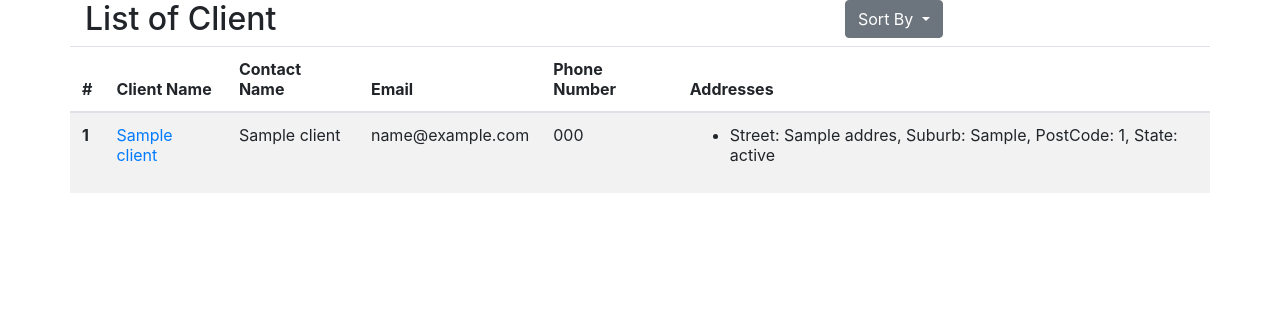
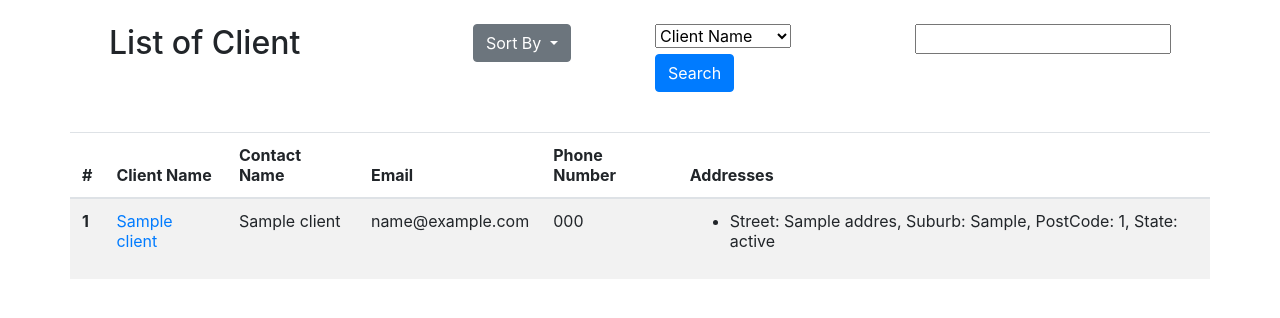
Before and after one commit to abybhamra/django_clients, a Django app: page /clients/ in a window 1280 px wide. Shown: the part 56-374 px from the top of the page. Run offline with Django 3.2, Linux system fonts and the light colour scheme; tables that the repository leaves empty hold one stand-in row (values such as "Sample post"); some libraries are stand-ins or nearby versions.

Commit message:
Adds search by client fields

```diff
--- a/python_test/forms.py
+++ b/python_test/forms.py
@@ -1,7 +1,18 @@
+from django import forms
 from django.forms.models import inlineformset_factory
 
 from python_test.models import Client, Address
 
 AddressFormset = inlineformset_factory(Client, Address,
                                        fields=('street_name', 'suburb', 'postcode', 'state',),
-                                       extra=1, can_delete=False,)
+                                       extra=1, can_delete=False, )
+
+SEARCH_KEY_CHOICES = STATUS_CHOICES = (
+    ("client_name", "Client Name"),
+    ("email", "Email"),
+    ("phone_number", "Phone Number"),)
+
+
+class ClientSearchForm(forms.Form):
+    search_key = forms.ChoiceField(choices=SEARCH_KEY_CHOICES)
+    search_value = forms.CharField(required=False)
--- a/python_test/templates/client/list.html
+++ b/python_test/templates/client/list.html
@@ -1,11 +1,11 @@
 {% extends 'base.html' %}
 
 {% block content %}
-<div class="row">
-    <div class="col-md-8">
+<div class="row p-4">
+    <div class="col-md-4">
         <h2>List of Client</h2>
     </div>
-    <div class="col-6 col-md-4">
+    <div class="col-md-2">
         <div class="dropdown">
             <button class="btn btn-secondary dropdown-toggle" type="button" id="dropdownMenuButton"
                     data-toggle="dropdown" aria-haspopup="true" aria-expanded="false">
@@ -18,6 +18,21 @@
                 <a class="dropdown-item" href="/clients/?sort_by=suburb">Suburb</a>
             </div>
         </div>
+    </div>
+    <div class="col-md-6">
+        <form method="GET" action="/clients" class="search-form">
+            <div class="row">
+                {% for field in search.visible_fields %}
+                <div class="col">
+                    {{ field.errors }}
+                    <div>{{ field }}</div>
+                </div>
+                {% endfor %}
+                <div class="col">
+                    <button type="submit" class="btn btn-primary">Search</button>
+                </div>
+            </div>
+        </form>
     </div>
 </div>
 <div class="row">
--- a/python_test/views.py
+++ b/python_test/views.py
@@ -4,6 +4,7 @@ from django.views.generic.edit import CreateView, UpdateView
 from django.views.generic.list import ListView
 
 from python_test.forms import AddressFormset
+from python_test.forms import ClientSearchForm
 from python_test.models import Client
 
 
@@ -16,13 +17,17 @@ class ClientListView(ListView):
         search_value = self.request.GET.get('search_value', None)
         order = self.request.GET.get('sort_by', 'id')
         query_set = Client.objects.all()
-        if search_key:
-            filter_kwargs = {}
-            filter_kwargs[search_key] = search_value
+        if search_key and search_value:
+            filter_kwargs = {search_key + "__icontains": search_value}
             query_set = query_set.filter(**filter_kwargs)
         if order:
             query_set = query_set.order_by(order)
         return query_set
+
+    def get_context_data(self, **kwargs):
+        data = super().get_context_data(**kwargs)
+        data["search"] = ClientSearchForm()
+        return data
 
 
 class ClientDetailView(DetailView):
```
